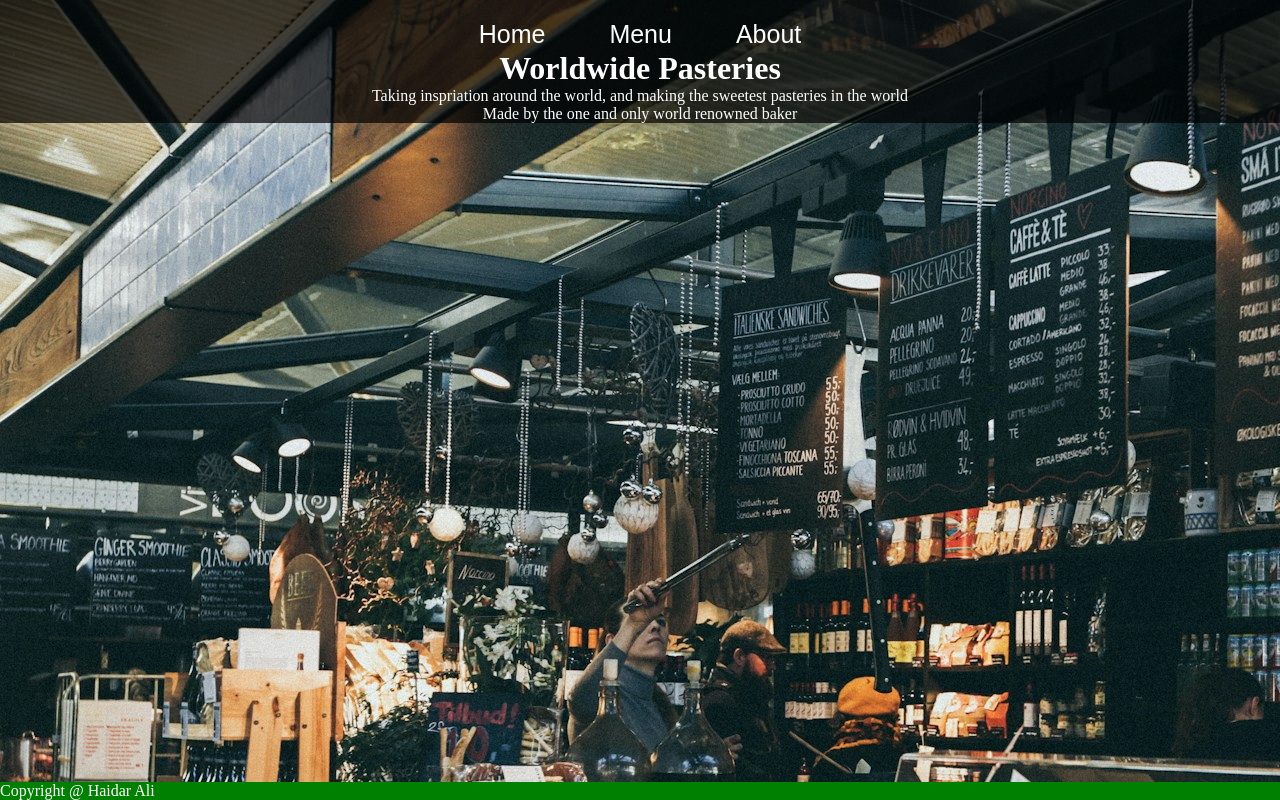
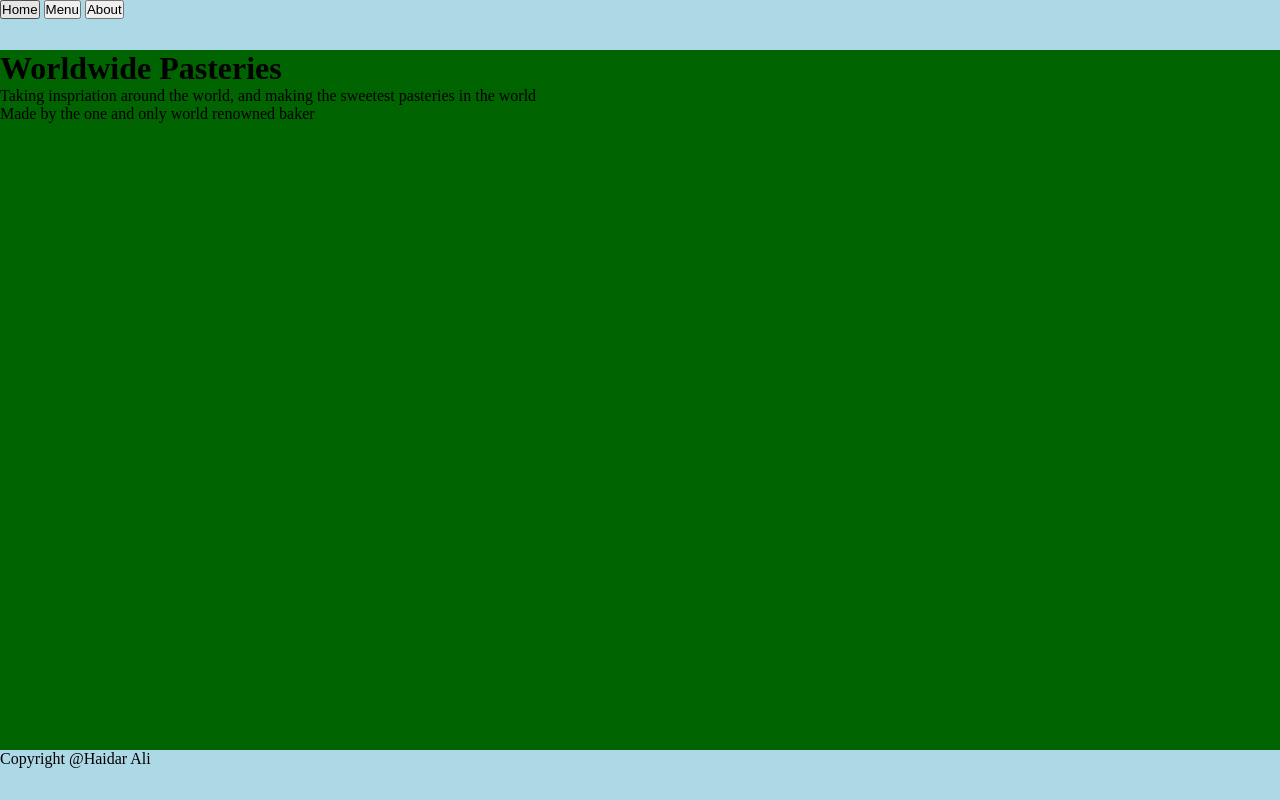
Before and after one commit to FC-HaidarAli/restaurant-page, a website built with webpack: page src/index.html in a window 1280 px wide. Built offline with nearby package versions, Linux system fonts and the light colour scheme.

Commit message:
reset, fixed positioning for main-component to take all space

```diff
--- a/src/index.html
+++ b/src/index.html
@@ -14,10 +14,14 @@
         </nav>
     </header>
     <div class="content">
-        <h1 class="page-title">Worldwide Pasteries</h1>
-        <p class="subtext">Taking inspriation around the world, and making the sweetest pasteries in the world</p>
-        <p class="subtext">Made by the one and only world renowned baker</p>
+        <div class="main-component">
+            <h1 class="page-title">Worldwide Pasteries</h1>
+            <p class="subtext">Taking inspriation around the world, and making the sweetest pasteries in the world</p>
+            <p class="subtext">Made by the one and only world renowned baker</p>
+        </div>
+        <div class="footer">
+            <p>Copyright @Haidar Ali</p>
+        </div>
     </div>
-    <p class="footer">Copyright @ Haidar Ali</p>
 </body>
 </html>
--- a/src/main.css
+++ b/src/main.css
@@ -4,40 +4,36 @@
     padding: 0;
 }
 
-body {
-    display: flex;
-    flex-direction: column;
-    min-height: 100vh;
-    background: url(./assets/images/nick-karvounis-jN_M0McVNeI-unsplash.jpg);
-    color: white;
+html, body, .content {
+    height: 100%;
+    margin: 0;
+    padding: 0;
 }
 
-.content {
-    display: flex;
-    justify-content: center;
-    align-items: center;
-    flex-direction: column;
-    background: rgba(0,0,0,0.7);
+body {
+    position: relative;
+}
+
+.navigation-bar, .main-component, .footer {
+    position: absolute;
 }
 
 .navigation-bar {
-    display: flex;
-    justify-content: center;
     height: 50px;
-    padding-top: 20px;
-    padding-bottom: 20px;
-    gap: 5vw;
-    background-color: rgba(0,0,0,0.7);
+    width: 100%;
+    background-color: lightblue;
 }
 
-.nav-button {
-    background: none;
-    border: none;
-    font-size: 25px;
-    color: white;
+.main-component {
+    top: 50px;
+    bottom: 50px;
+    width: 100%;
+    background-color: darkgreen;
 }
 
 .footer {
-    margin-top: auto;
-    background-color: green;
+    bottom: 0;
+    width: 100%;
+    height: 50px;
+    background: lightblue;
 }
```
